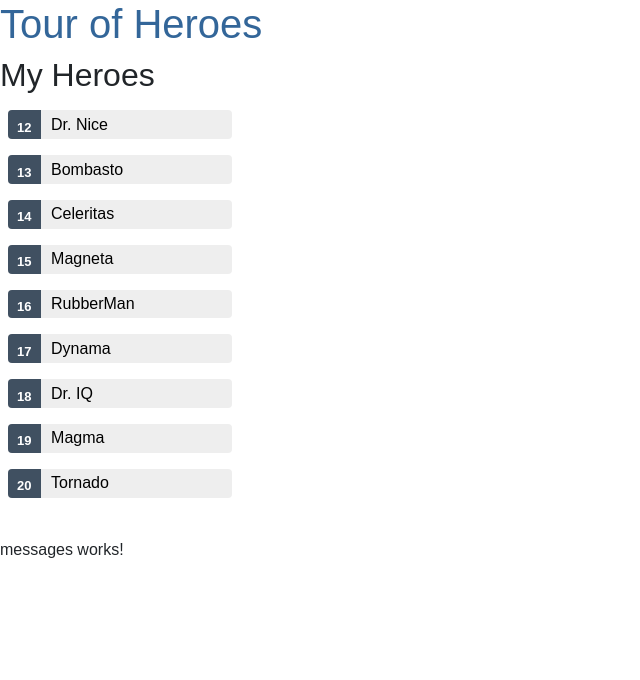
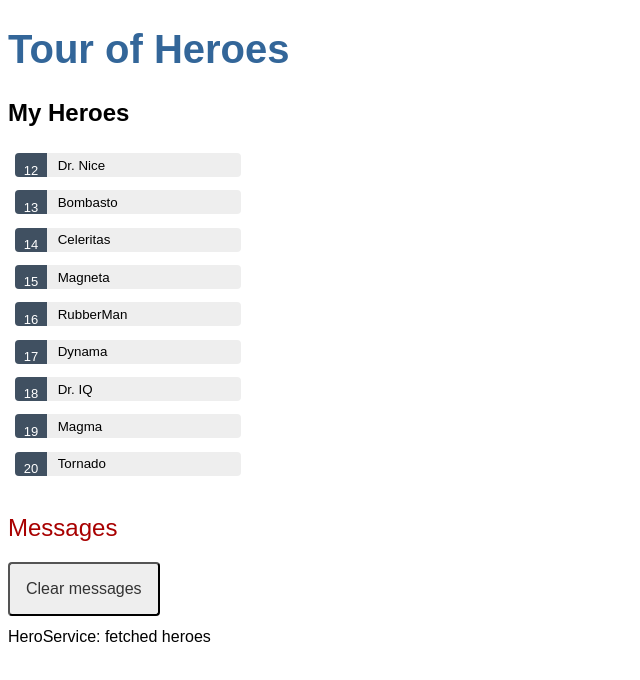
Before and after one commit to FelipeAguayo90/tour-of-heroes, an Angular app in the folder angular-tour-of-heroes/: page / in a window 1280 px wide. Shown: the top 680 px of the page, without its empty margins (0-640 px from the left). Built offline with nearby package versions, Linux system fonts and the light colour scheme.

Commit message:
show messages final

```diff
--- a/angular-tour-of-heroes/src/app/hero-detail/hero-detail.component.html
+++ b/angular-tour-of-heroes/src/app/hero-detail/hero-detail.component.html
@@ -1 +1,8 @@
-<p>hero-detail works!</p>
+<div *ngIf="hero">
+  <h2>{{ hero.name | uppercase }} Details</h2>
+  <div><span>id: </span>{{ hero.id }}</div>
+  <div>
+    <label for="hero-name">Hero name: </label>
+    <input id="hero-name" [(ngModel)]="hero.name" placeholder="name" />
+  </div>
+</div>
--- a/angular-tour-of-heroes/src/app/hero.service.ts
+++ b/angular-tour-of-heroes/src/app/hero.service.ts
@@ -2,15 +2,17 @@ import { Injectable } from '@angular/core';
 import { Hero } from './hero';
 import { HEROES } from './mock-heroes';
 import { Observable, of } from 'rxjs';
+import { MessageService } from './message.service';
 
 @Injectable({
   providedIn: 'root',
 })
 export class HeroService {
-  constructor() {}
+  constructor(private messageService: MessageService) {}
 
   getHeroes(): Observable<Hero[]> {
     const heroes = of(HEROES);
+    this.messageService.add('HeroService: fetched heroes');
     return heroes;
   }
 }
--- a/angular-tour-of-heroes/src/app/heroes/heroes.component.html
+++ b/angular-tour-of-heroes/src/app/heroes/heroes.component.html
@@ -11,11 +11,4 @@
     </button>
   </li>
 </ul>
-<div *ngIf="selectedHero">
-  <h2>{{ selectedHero.name | uppercase }} Details</h2>
-  <div>id: {{ selectedHero.id }}</div>
-  <div>
-    <label for="hero-name">Hero name: </label>
-    <input id="hero-name" [(ngModel)]="selectedHero.name" placeholder="name" />
-  </div>
-</div>
+<app-hero-detail [hero]="selectedHero"></app-hero-detail>
--- a/angular-tour-of-heroes/src/app/heroes/heroes.component.ts
+++ b/angular-tour-of-heroes/src/app/heroes/heroes.component.ts
@@ -1,6 +1,7 @@
 import { Component, OnInit } from '@angular/core';
 import { Hero } from '../hero';
 import { HeroService } from '../hero.service';
+import { MessageService } from '../message.service';
 
 @Component({
   selector: 'app-heroes',
@@ -11,14 +12,17 @@ export class HeroesComponent implements OnInit {
   heroes: Hero[] = [];
   selectedHero?: Hero;
 
-  constructor(private heroService: HeroService) {}
+  constructor(
+    private heroService: HeroService,
+    private messageService: MessageService
+  ) {}
 
   onSelect(hero: Hero): void {
     this.selectedHero = hero;
+    this.messageService.add(`HeroesComponent: Selected hero id=${hero.id}`);
   }
 
   getHeroes(): void {
-    // this.heroes = this.heroService.getHeroes();
     this.heroService.getHeroes().subscribe((heroes) => (this.heroes = heroes));
   }
 
--- a/angular-tour-of-heroes/src/app/message.service.ts
+++ b/angular-tour-of-heroes/src/app/message.service.ts
@@ -1,9 +1,16 @@
 import { Injectable } from '@angular/core';
 
 @Injectable({
-  providedIn: 'root'
+  providedIn: 'root',
 })
 export class MessageService {
+  messages: string[] = [];
 
-  constructor() { }
+  add(message: string) {
+    this.messages.push(message);
+  }
+
+  clear() {
+    this.messages = [];
+  }
 }
--- a/angular-tour-of-heroes/src/app/messages/messages.component.css
+++ b/angular-tour-of-heroes/src/app/messages/messages.component.css
@@ -0,0 +1,19 @@
+/* MessagesComponent's private CSS styles */
+h2 {
+  color: #a80000;
+  font-family: Arial, Helvetica, sans-serif;
+  font-weight: lighter;
+}
+
+.clear {
+  color: #333;
+  background-color: #eee;
+  margin-bottom: 12px;
+  padding: 1rem;
+  border-radius: 4px;
+  font-size: 1rem;
+}
+.clear:hover {
+  color: white;
+  background-color: #42545c;
+}
--- a/angular-tour-of-heroes/src/app/messages/messages.component.html
+++ b/angular-tour-of-heroes/src/app/messages/messages.component.html
@@ -1 +1,7 @@
-<p>messages works!</p>
+<div *ngIf="messageService.messages.length">
+  <h2>Messages</h2>
+  <button type="button" class="clear" (click)="messageService.clear()">
+    Clear messages
+  </button>
+  <div *ngFor="let message of messageService.messages">{{ message }}</div>
+</div>
--- a/angular-tour-of-heroes/src/app/messages/messages.component.ts
+++ b/angular-tour-of-heroes/src/app/messages/messages.component.ts
@@ -1,10 +1,11 @@
 import { Component } from '@angular/core';
+import { MessageService } from '../message.service';
 
 @Component({
   selector: 'app-messages',
   templateUrl: './messages.component.html',
-  styleUrls: ['./messages.component.css']
+  styleUrls: ['./messages.component.css'],
 })
 export class MessagesComponent {
-
+  constructor(public messageService: MessageService) {}
 }
--- a/angular-tour-of-heroes/src/index.html
+++ b/angular-tour-of-heroes/src/index.html
@@ -5,12 +5,6 @@
     <title>AngularTourOfHeroes</title>
     <base href="/" />
     <meta name="viewport" content="width=device-width, initial-scale=1" />
-    <link
-      href="https://cdn.jsdelivr.net/npm/bootstrap@5.3.1/dist/css/bootstrap.min.css"
-      rel="stylesheet"
-      integrity="sha384-4bw+/aepP/YC94hEpVNVgiZdgIC5+VKNBQNGCHeKRQN+PtmoHDEXuppvnDJzQIu9"
-      crossorigin="anonymous"
-    />
     <link rel="icon" type="image/x-icon" href="favicon.ico" />
   </head>
   <body>
```
